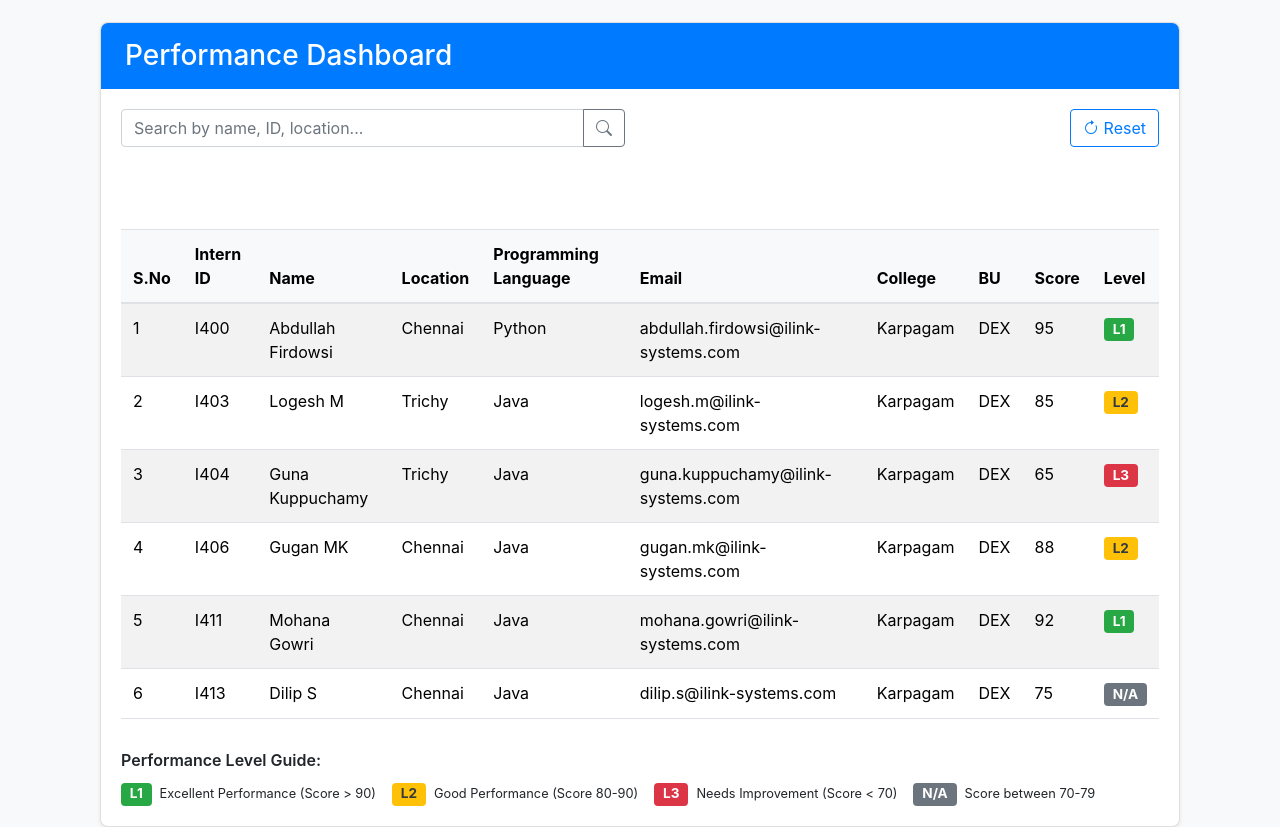
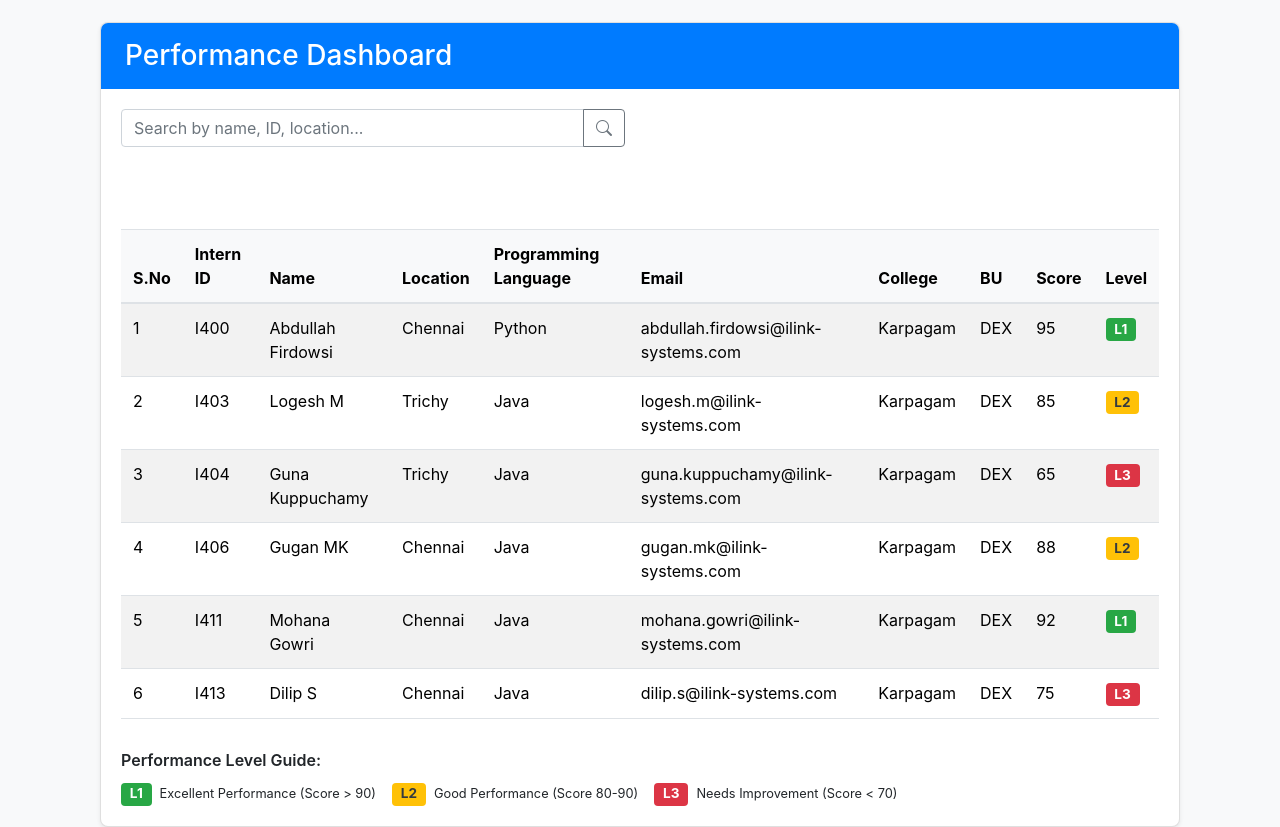
Before and after one commit to abdullahfirdowsi/angular-dynamic-routing, an Angular app: page /spoc-dashboard in a window 1280 px wide. Shown: the part 210-1037 px from the top of the page. Built offline with nearby package versions, Linux system fonts and the light colour scheme.

Commit message:
update: reset/add new feature

```diff
--- a/src/app/components/login/login.component.ts
+++ b/src/app/components/login/login.component.ts
@@ -28,7 +28,7 @@ export class LoginComponent {
   fillDemoCredentials(username: string, password: string) {
     this.username = username;
     this.password = password;
-    this.onSubmit(); // Auto-submit for convenience
+    // this.onSubmit(); // Auto-submit for convenience
   }
 
   onSubmit() {
--- a/src/app/components/performance-dashboard/performance-dashboard.component.html
+++ b/src/app/components/performance-dashboard/performance-dashboard.component.html
@@ -24,11 +24,8 @@
             </div>
             <div class="col-md-6 text-md-end mt-2 mt-md-0">
               <div class="btn-group" role="group">
-                <button class="btn btn-outline-primary" (click)="resetData()">
+                <button *ngIf="isSpoc" class="btn btn-outline-primary" (click)="resetData()">
                   <i class="bi bi-arrow-clockwise"></i> Reset
-                </button>
-                <button *ngIf="isSpoc" class="btn btn-success">
-                  <i class="bi bi-plus-circle"></i> Add New
                 </button>
               </div>
             </div>
@@ -195,10 +192,10 @@
                 <span class="badge bg-danger me-2">L3</span>
                 <small>Needs Improvement (Score < 70)</small>
               </div>
-              <div class="d-flex align-items-center">
+              <!-- <div class="d-flex align-items-center">
                 <span class="badge bg-secondary me-2">N/A</span>
-                <small>Score between 70-79</small>
-              </div>
+                <small>Unknown Score </small>
+              </div> -->
             </div>
           </div>
         </div>
--- a/src/app/services/intern-performance.service.ts
+++ b/src/app/services/intern-performance.service.ts
@@ -40,7 +40,7 @@ export class InternPerformanceService {
     if (score > 90) return 'L1';
     if (score >= 80 && score <= 90) return 'L2';
     if (score < 70) return 'L3';
-    return 'N/A'; // For scores between 70-79
+    return 'N/A';
   }
 
   // Initialize sample data
@@ -121,7 +121,7 @@ export class InternPerformanceService {
         collegeName: 'Karpagam',
         bu: 'DEX',
         score: 75,
-        performanceLevel: 'N/A',
+        performanceLevel: 'L3',
         status: 'Pending'
       }
     ];
```
